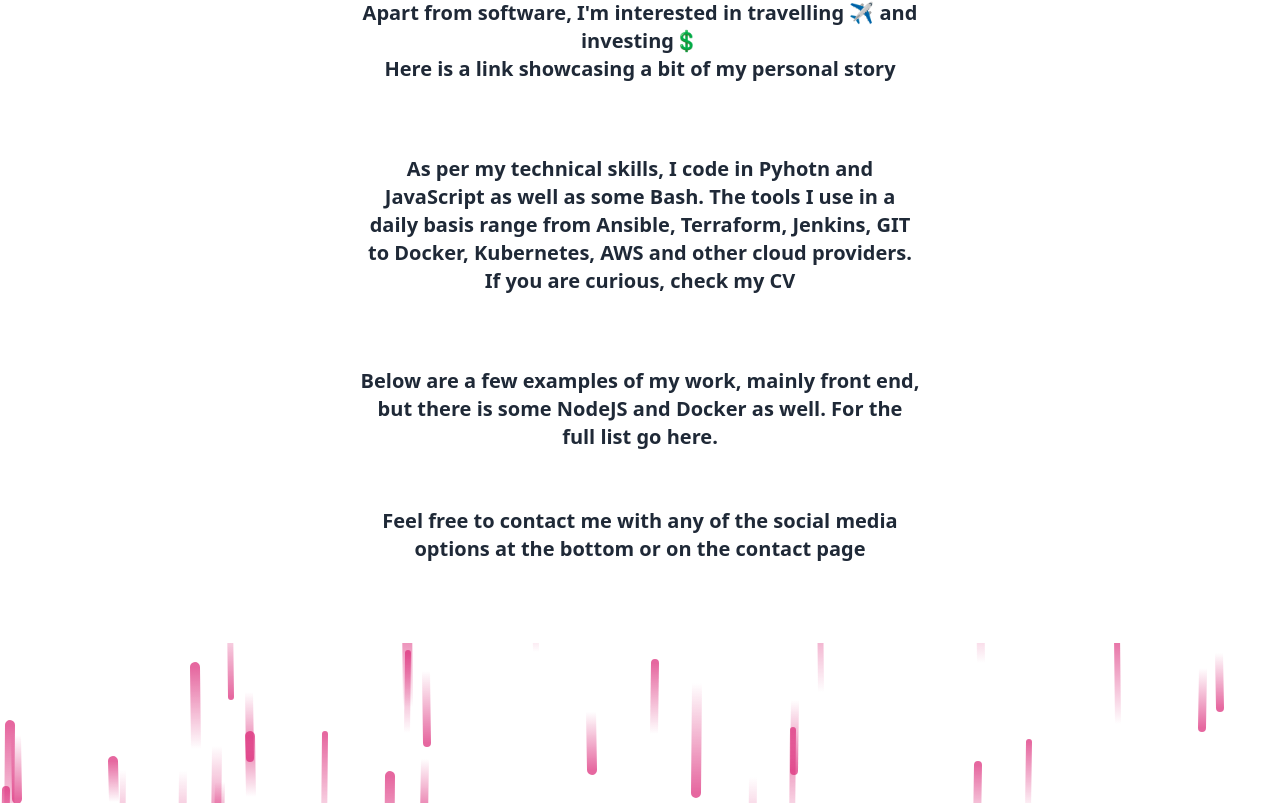
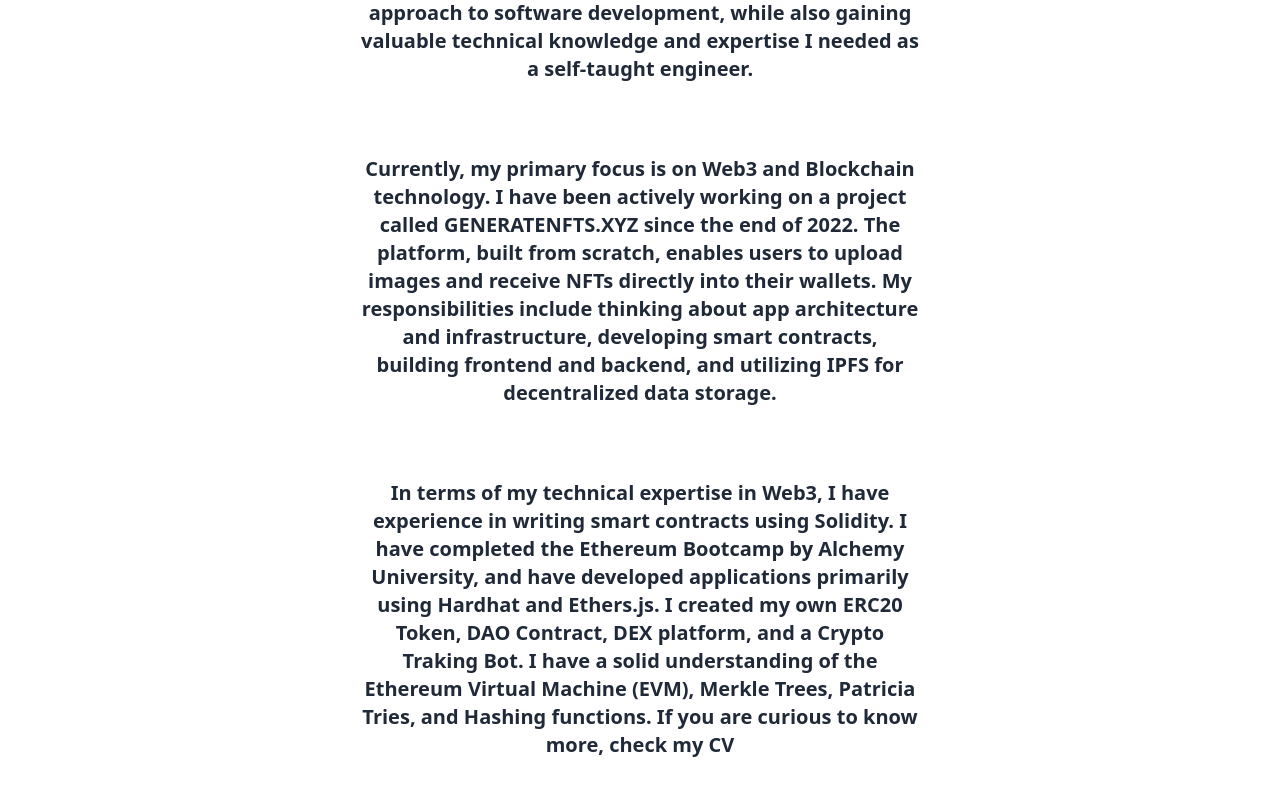
Before and after one commit to jaymgonzalez/my-site-react, a React (Create React App) app: page / in a window 1280 px wide. Shown: the part 849-1660 px from the top of the page. Built offline with nearby package versions, Linux system fonts and the light colour scheme.

Commit message:
change front page info

```diff
--- a/src/components/HomePage.js
+++ b/src/components/HomePage.js
@@ -9,36 +9,128 @@
   return (
     <>
       <div className="bg-hero-img bg-green-500 w-full text-justify relative h-80 shadow-lg rounded-b-lg opacity-90">
-        <p className="select-none text-3xl sm:text-6xl text-center text-gray-50 py-28 tracking-tight font-extrabold text-shadow-lg">
+        <p className="select-none text-5xl sm:text-6xl text-center text-gray-50 pt-16 pb-8 tracking-tight font-extrabold text-shadow-lg">
           Welcome to my portfolio site
+        </p>
+        <p className="select-none text-sm sm:text-xl text-center text-gray-50 tracking-tight font-extrabold text-shadow-lg max-w-md mx-auto px-8 sm:px-0">
+          Here you will find a curated selection of past projects, my
+          professional CV, various ways to contact, and some interesting facts
+          about me.
         </p>
       </div>
       <div className="text-gray-800 m-auto max-w-screen-sm sm:py-10">
         <p className="font-bold sm:text-xl text-center m-10 sm:py-4">
-          Hi 🙋🏽‍♂️ I am Jay, I build web stuff.
+          Hi 🙋🏽‍♂️ I am Jay, I build Web3 stuff.
         </p>
         <p className="font-bold sm:text-xl text-center m-10 sm:py-4">
-          I've been working in the digital space since 2013 when I built my first <a className='font-extrabold' target='_blank' rel="noreferrer" href='https://agenciadowntown.com'>website</a>. I have also created a ton of AB tests and analytics implementations.
+          I've been working in the digital space since 2013 when I built my
+          first{' '}
+          <a
+            className="font-extrabold"
+            target="_blank"
+            rel="noreferrer"
+            href="https://agenciadowntown.com"
+          >
+            website
+          </a>
+          . I have also created a ton of AB tests and analytics implementations.
         </p>
         <p className="font-bold sm:text-xl text-center m-10 sm:py-4">
-          Then, I went on and help clients to configure and integrate marketing software. Now, I work as a DevOps engineer looking after infrastructure and automation. Apart from software, I'm interested in travelling ✈️ and investing💲
-          <br/>
-          Here is a <NavLink to={'/about'} className='font-extrabold'>link</NavLink> showcasing a bit of my personal story
+          I then transitioned into the SaaS industry, where I held positions as
+          a Front-End SE and a DevOps engineer. These roles allowed me to
+          develop a user-centered approach to software development, while also
+          gaining valuable technical knowledge and expertise I needed as a
+          self-taught engineer.
+          <br />
+          {/* Here is a{' '}
+          <NavLink to={'/about'} className="font-extrabold">
+            link
+          </NavLink>{' '}
+          showcasing a bit of my personal story */}
         </p>
         <p className="font-bold sm:text-xl text-center m-10 sm:py-4">
-          As per my technical skills, I code in Pyhotn and JavaScript as well as some Bash. The tools I use in a daily basis range from Ansible, Terraform, Jenkins, GIT to Docker, Kubernetes, AWS and other cloud providers. If you are curious, <NavLink to={'/cv'} className='font-extrabold'>check my CV</NavLink>
+          Currently, my primary focus is on Web3 and Blockchain technology. I
+          have been actively working on a project called{' '}
+          <a
+            className="font-extrabold"
+            target="_blank"
+            rel="noreferrer"
+            href="https://generatenfts.xyz"
+          >
+            GENERATENFTS.XYZ
+          </a>{' '}
+          since the end of 2022. The platform, built from scratch, enables users
+          to upload images and receive NFTs directly into their wallets. My
+          responsibilities include thinking about app architecture and
+          infrastructure, developing smart contracts, building frontend and
+          backend, and utilizing IPFS for decentralized data storage.
+        </p>
+        <p className="font-bold sm:text-xl text-center m-10 sm:py-4">
+          In terms of my technical expertise in Web3, I have experience in
+          writing smart contracts using Solidity. I have completed the Ethereum
+          Bootcamp by Alchemy University, and have developed applications
+          primarily using Hardhat and Ethers.js. I created my own{' '}
+          <a
+            className="font-extrabold"
+            target="_blank"
+            rel="noreferrer"
+            href="https://github.com/jaymgonzalez/oci-crypto-devs"
+          >
+            ERC20 Token
+          </a>
+          ,{' '}
+          <a
+            className="font-extrabold"
+            target="_blank"
+            rel="noreferrer"
+            href="https://github.com/jaymgonzalez/dao-crypto-devs"
+          >
+            DAO Contract
+          </a>
+          ,{' '}
+          <a
+            className="font-extrabold"
+            target="_blank"
+            rel="noreferrer"
+            href="https://github.com/jaymgonzalez/dex-crypto-devs"
+          >
+            DEX platform
+          </a>
+          , and a{' '}
+          <a
+            className="font-extrabold"
+            target="_blank"
+            rel="noreferrer"
+            href="https://github.com/jaymgonzalez/whale-tracker"
+          >
+            Crypto Traking Bot
+          </a>
+          . I have a solid understanding of the Ethereum Virtual Machine (EVM),
+          Merkle Trees, Patricia Tries, and Hashing functions. If you are
+          curious to know more,{' '}
+          <NavLink to={'/cv'} className="font-extrabold">
+            check my CV
+          </NavLink>
         </p>
         <p className="font-bold sm:text-xl text-center m-10 sm:pt-4">
-          Below are a few examples of my work, mainly front end, but there is some NodeJS and Docker as well. For the full list go <NavLink to={'/projects'} className='font-extrabold'>here.</NavLink>
+          Below are a few examples of my web2 work, front end with JS and React,
+          backend with NodeJS and some Docker as well. For the full list go{' '}
+          <NavLink to={'/projects'} className="font-extrabold">
+            here.
+          </NavLink>
         </p>
         <p className="font-bold sm:text-xl text-center m-10 sm:pt-4">
-          Feel free to contact me with any of the social media options at the bottom or on the <NavLink to={'/contact'} className='font-extrabold'>contact page</NavLink>
+          Feel free to contact me with any of the social media options at the
+          bottom or on the{' '}
+          <NavLink to={'/contact'} className="font-extrabold">
+            contact page
+          </NavLink>
         </p>
       </div>
       <div className="bg-divider-img h-40"></div>
 
       <div className="max-w-screen-md mx-auto sm:py-10 grid sm:grid-cols-2 grid-cols-1 gap-4">
-        < ListCardComponent projects={projects.slice(0, 4)} />
+        <ListCardComponent projects={projects.slice(0, 4)} />
       </div>
       <svg
         xmlns="http://www.w3.org/2000/svg"
@@ -79,7 +171,8 @@
           Contact Me
         </p>
         <p className="font-bold sm:text-xl content-center px-10 text-justify">
-          If you wan to get in touch, fill this form or send me a message in any of the social networks displayed in the footer. DM's are open.
+          If you wan to get in touch, fill this form or send me a message in any
+          of the social networks displayed in the footer. DM's are open.
         </p>
         <ContactPage />
       </div>
```
